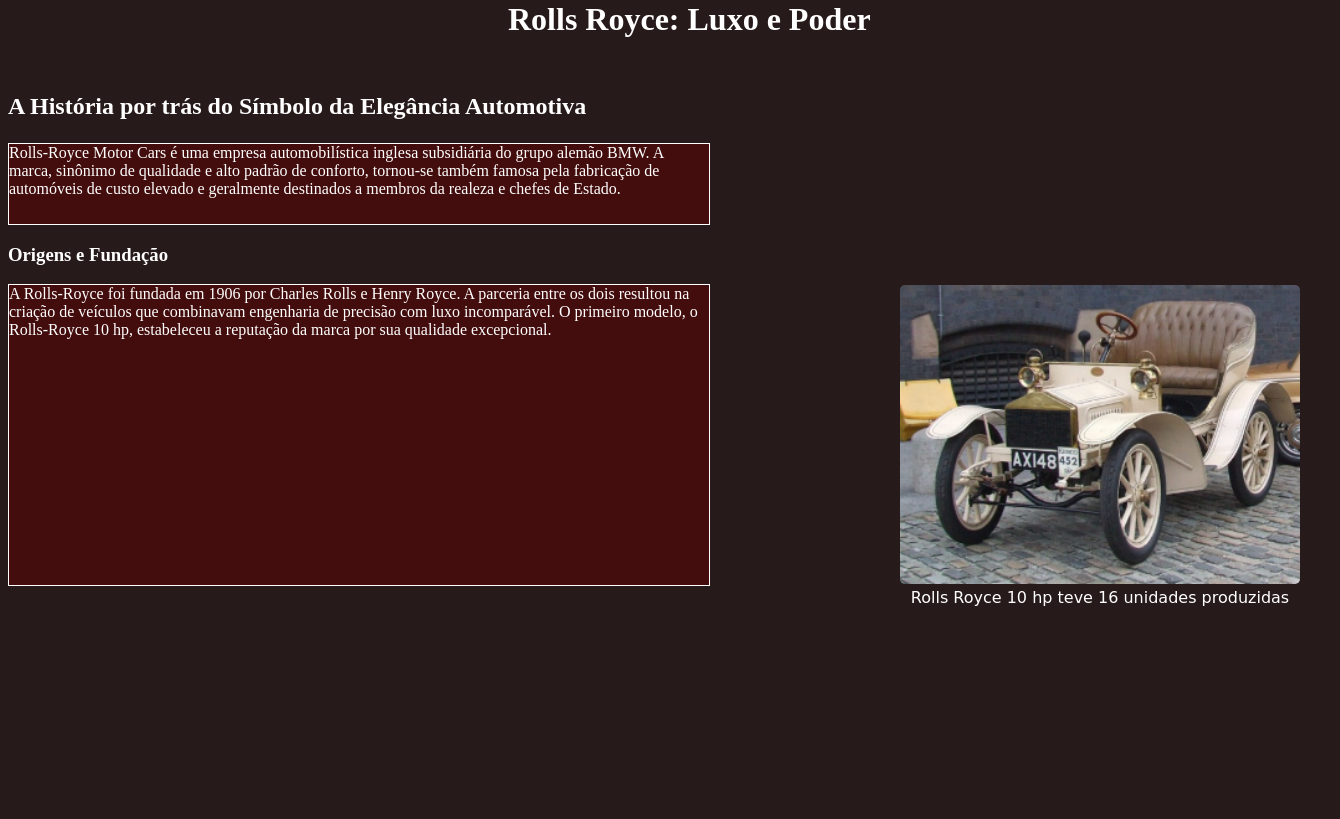
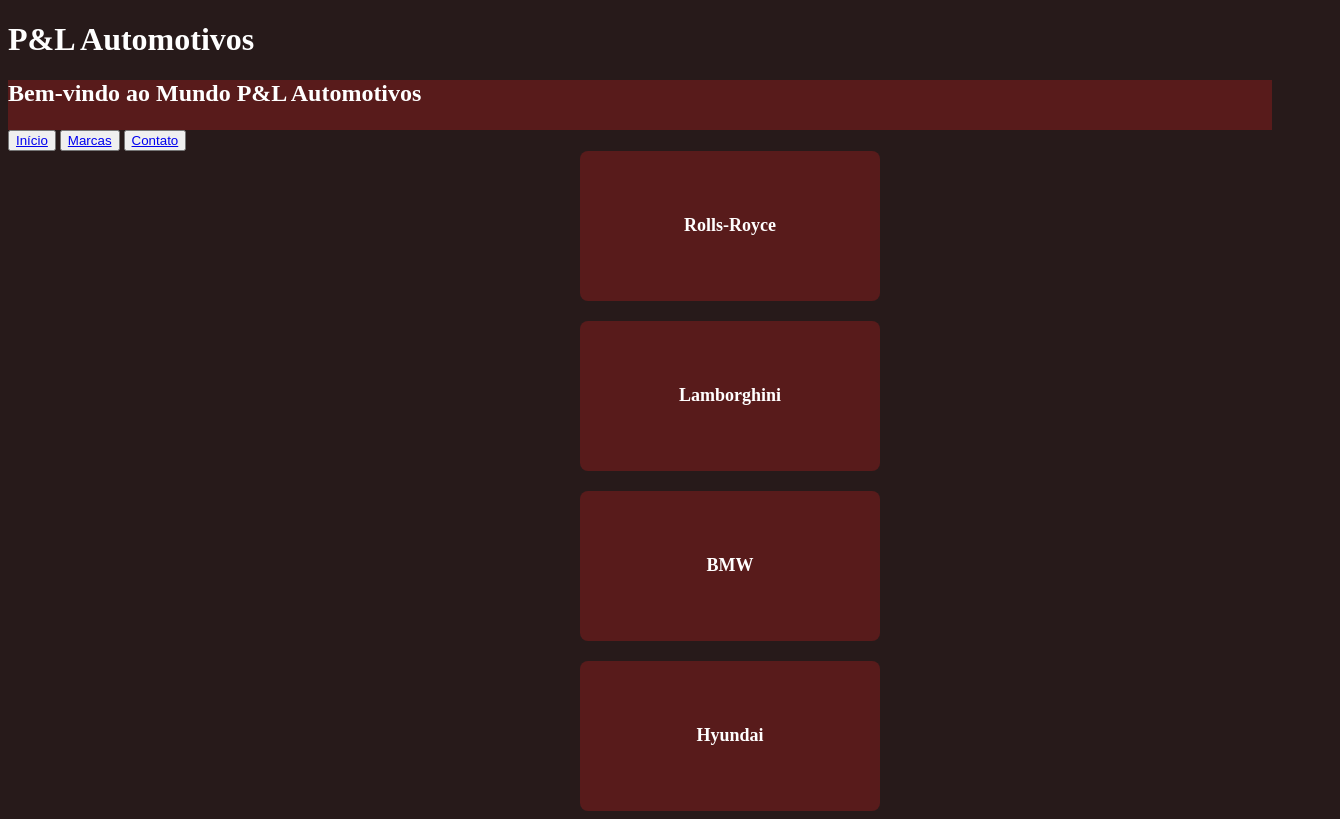
Before and after one commit to alcantaraferreirapablo-arch/meu-site, a plain HTML site: page index.html in a window 1280 px wide. Shown: the whole page, 1340 px wide, since content can reach past the window. Drawn offline with Linux system fonts and the light colour scheme.

Commit message:
Add files via upload

```diff
--- a/estilo.css
+++ b/estilo.css
@@ -1,100 +1,46 @@
-@font-face
-{
-font-family: "Caveat";
-src: url(fonte/Caveat-Regular.ttf") format("truetype");
-font-weight: 400;
-}
-@font-face
-{
-font-family: "Caveat";
-src: url(fonte/Caveat-Medium.ttf") format("truetype");
-font-weight: 500;
-}
-@font-face
-{
-font-family: "Caveat";
-src: url(fonte/Caveat-SemiBold.ttf") format("truetype");
-font-weight: 600;
-}
-@font-face
-{
-font-family: "Caveat";
-src: url(fonte/Caveat-Bold.ttf") format("truetype");
-font-weight: 700;
-}
 body
 {
-background-color:rgb(39, 26, 26);
+    background-color:rgb(39, 26, 26);
 }
 h1
 {
-color:white;
-width: 400px;
-height: 50px;
-position:relative;
-top: -20px;
-left: 500px;
+    color: white;
+}
+header
+{
+    width: 100%;
+    height: 50px;
+    background-color: rgb(88, 27, 27);
 }
 h2
 {
-color:white;
-width: 600px;
-height: 30px;
+    color: white;
 }
-P
+main
 {
-color:white;
-background-color:rgba(90, 4, 4, 0.582);
-border: 1px solid rgb(255, 255, 255);
-width: 700px;
-height: 300px;
+    display: flex;
+    flex-wrap: wrap;
+    justify-content: space-between;
+    gap: 20px;
+    max-width: 120px;
+    margin: 0 auto;
 }
-.especial
+section
 {
-    front-size: 25px;
-    front-weight: bold;
-    width: 700px;
-    height: 80px;
+    flex: 1 1 calc(50% - 20px);
+    min-width: 300px;
+    height: 150px;
+    background-color: rgba(88, 27, 27);
+    color: white;
+    display:  flex;
+    align-items: center;
+    justify-content: center;
+    border-radius: 8px;
+    font-size: 18px;
+    font-weight: bold;
+    transition: blackground-color 0.3s;
 }
-.container
+section:hover
 {
-    position: absolute;
-    top: 335px;
-    left: 100px;
+    background-color: rgba(200, 7, 7, 0.8);
 }
-.hp10
-{
-   text-align: center;
-   margin-left: 800px;
-   margin-top: -50px;
-}
-.hp10 img
-{
-width: 400px;
-border-radius: 5px;
-}
-.hp10 figcaption
-{
-color: white;
-font-family: "Caveat", cursive;
-}
-
-font-size: 16px;
-margin-top: 8px;
-top: -20px;
-left: -1000px;
-}
-.main
-{
-    position:absolute;
-width: 100%;
-height: 500px;
-}
-.section1
-{
-    front-size: 20px;
-    front-weight: bold;
-    color:white;
-    width: 600px;
-    height: 200px;
-}
--- /dev/null
+++ b/estilo2.css
@@ -0,0 +1,99 @@
+body
+{
+    background-color:rgb(39, 26, 26);
+}
+
+h1
+{
+    font-size: 50px;
+    color:white;
+    width: 600px;
+    height: 50px;
+    position:relative;
+    top: -20px;
+    left: 400px;
+}
+
+    h2
+{
+        color:white;
+        width: 600px;
+        height: 30px;
+}
+
+P
+{
+    color:white;
+    background-color:rgba(90, 4, 4, 0.582);
+    border: 1px solid rgb(255, 255, 255);
+    width: 700px;
+    height: 300px;
+}
+
+.especial
+{
+    font-size: 20px;
+    font-weight: bold;
+    width: 700px;
+    height: 130px;
+}
+
+.container
+{
+    position: absolute;
+    top: 335px;
+    left: 100px;
+}
+
+.hp10
+{
+    text-align: center;
+    margin-left: 800px;
+    margin-top: -50px;
+}
+
+.hp10 img
+{
+    width: 400px;
+    border-radius: 5px;
+}
+
+.hp10 figcaption
+{
+    color: white;
+    font-family: "Caveat", cursive;
+}
+
+.section1
+{
+    font-size: 20px;
+
+    font-weight: bold;
+    color:white;
+    width: 600px;
+    height: 200px;
+}
+
+@font-face
+{
+    font-family: "Caveat"; src: url("fonte/Caveat-Regular.ttf") format("truetype");
+    font-weight: 400;
+}
+
+@font-face
+{
+    font-family: "Caveat"; src: url("fonte/Caveat-Medium.ttf") format("truetype");
+    font-weight: 500;
+}
+
+@font-face
+{
+    font-family: "Caveat"; src: url("fonte/Caveat-SemiBold.ttf") format("truetype");
+    font-weight: 600;
+}
+
+@font-face
+{
+    font-family: "Caveat"; src: url("fonte/Caveat-Bold.ttf") format("truetype");
+    font-weight: 700;
+}
--- a/index.html
+++ b/index.html
@@ -3,32 +3,34 @@
 <head>
     <meta charset="UTF-8">
     <meta name="viewport" content="width=device-width, initial-scale=1.0">
-    <title>Automotivos e Esportivos</title>
+    <title>P&L Automotivos</title>
     <link rel="stylesheet" href="estilo.css">
 </head>
 <body>
-<h1>Rolls Royce: Luxo e Poder</h1>
-    <h2>A História por trás do Símbolo da Elegância Automotiva</h2>
+<h1>P&L Automotivos</h1>
 
-    <p class="especial">
-        Rolls-Royce Motor Cars é uma empresa automobilística inglesa subsidiária do grupo alemão BMW.
-        A marca, sinônimo de qualidade e alto padrão de conforto, tornou-se também famosa pela fabricação de automóveis de custo elevado e geralmente destinados a membros da realeza e chefes de Estado.
+<header>
+<h2>Bem-vindo ao Mundo P&L Automotivos</h2>
+</header>
+<nav>
+    <button><a href="./index.html">Início</a></button>
+    <button><a href="./marcas.html">Marcas</a></button>
+    <button><a href="./contato.html">Contato</a></button>
+</nav>
 
-    </p>
-    <div class="container">
-    <figure class="hp10">
-        <img src="img/hp10.png" alt="Imagem do Rolls Royce 10 hp">
-        <figcaption>Rolls Royce 10 hp teve 16 unidades produzidas</figcaption>
-    </figure>
-    </div>
-    <main>
-        <section class="section1">
-            <h3>Origens e Fundação</h3>
-            <p>
-                A Rolls-Royce foi fundada em 1906 por Charles Rolls e Henry Royce.
-                A parceria entre os dois resultou na criação de veículos que combinavam engenharia de precisão com luxo incomparável.
-                O primeiro modelo, o Rolls-Royce 10 hp, estabeleceu a reputação da marca por sua qualidade excepcional.
-            </p>
-    </main>
+<main>
+        <section>
+            Rolls-Royce
+        </section>
+        <section>
+            Lamborghini
+        </section>
+        <section>
+            BMW
+        </section>
+        <section>
+            Hyundai
+        </section>
+</main>
 </body>
 </html>
```
Also changed, not shown: contato.html (added, +12 -0 lines), marcas.html (added, +45 -0 lines), estio3.css (added).
